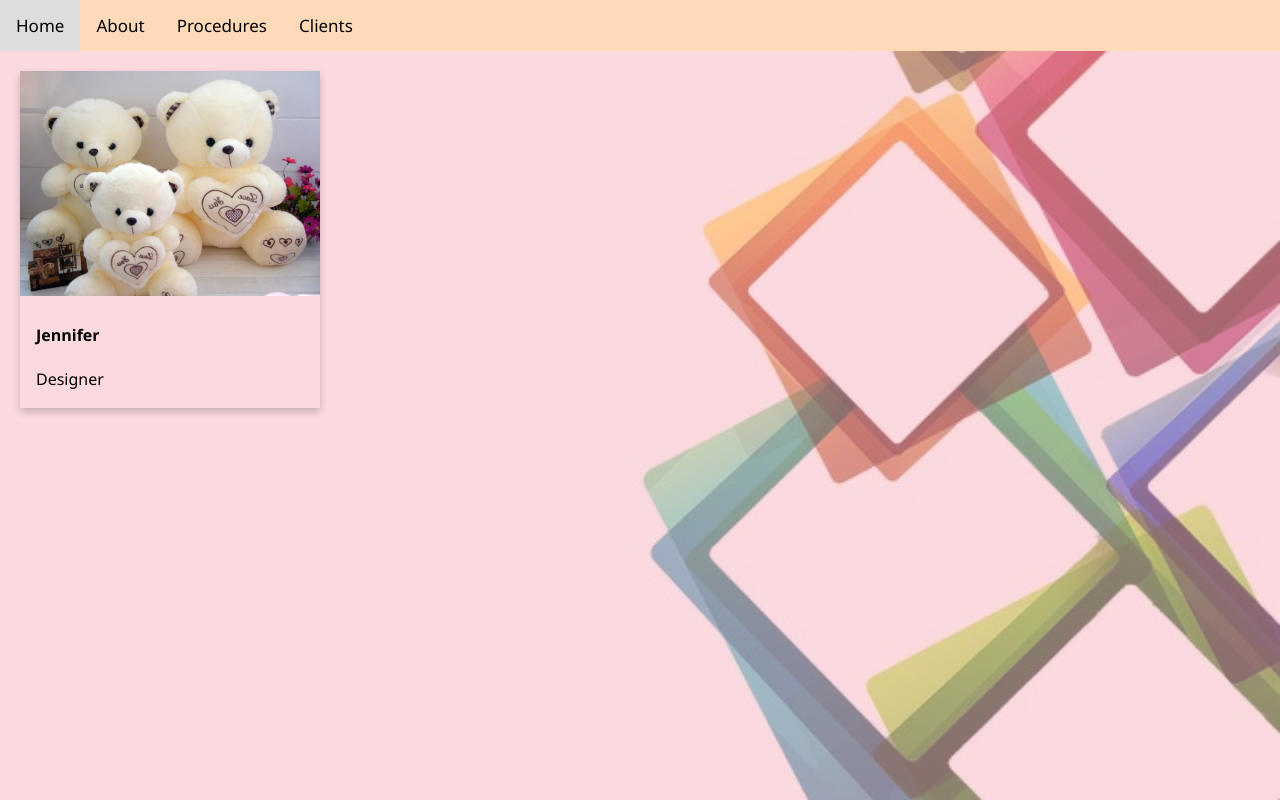
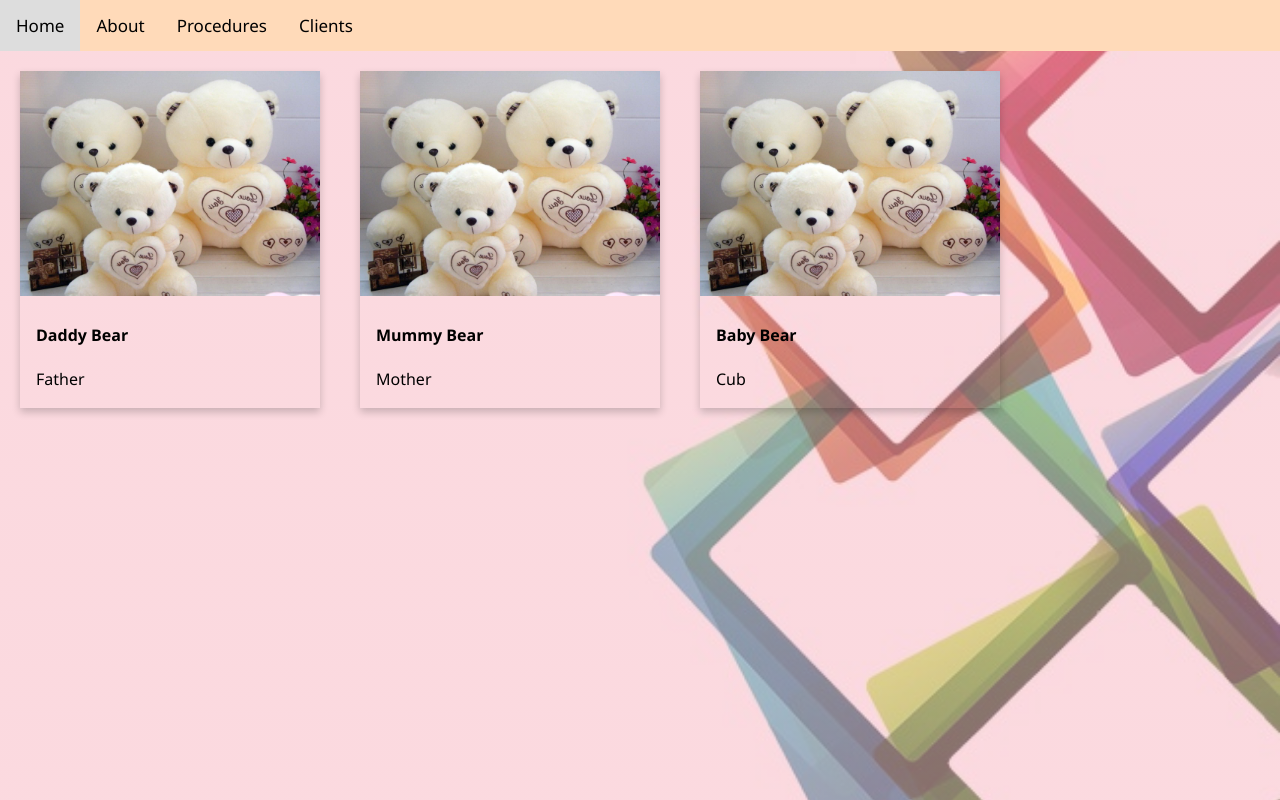
Before and after one commit to jennynzeribe/My-assignment, a plain HTML site: page pages/about.html in a window 1280 px wide. Drawn offline with Linux system fonts and the light colour scheme; files whose address does not match are found by name.

Commit message:
new changes with the cards and admin page

```diff
--- a/CSS/style.css
+++ b/CSS/style.css
@@ -6,6 +6,7 @@ body{
     background-size: cover;
 
 }
+
 header{
     background-color: bisque;
 
@@ -29,11 +30,6 @@ nav a {
 nav a:hover {
     background-color: #ddd;
     color: black;
-}
-
-nav a.active {
-    background-color: #4CAF50;
-    color: white;
 }
 
 #main{
@@ -92,18 +88,22 @@ nav a.active {
     input[type=submit]:hover{
     background:linear-gradient(to bottom,#36caf0 5%,#22abe9 100%)
     }
-    .card {
+    #jenny {
         box-shadow: 0 4px 8px 0 rgba(0,0,0,0.2);
         transition: 0.3s;
         max-width: 300px;
         margin: auto;
         /* text-align: center; */
+        position: relative;
+        top: -600px;
+        left: -400px;
+        font-family: 'Segoe UI', Tahoma, Geneva, Verdana, sans-serif;
     }
 
-    .card:hover {
+    #jenny:hover {
         box-shadow: 0 8px 16px 0 rgba(0,0,0,0.2);
     }
 
-    .container {
+    #container {
         padding: 2px 16px;
     }
--- a/pages/about.css
+++ b/pages/about.css
@@ -1,3 +1,6 @@
+/* body{
+    overflow: scroll;
+} */
 .card {
     box-shadow: 0 4px 8px 0 rgba(0,0,0,0.2);
     /* transition: 0.3s; */
@@ -17,3 +20,21 @@
 .container {
     padding: 2px 16px;
 }
+#card-reader{
+    box-shadow: 0 4px 8px 0 rgba(0,0,0,0.2);
+    max-width: 300px;
+    margin-top: 20px;
+    position: fixed;
+    left: 360px;
+    font-family: 'Segoe UI', Tahoma, Geneva, Verdana, sans-serif;
+}
+#card-reader2{
+
+        box-shadow: 0 4px 8px 0 rgba(0,0,0,0.2);
+        max-width: 300px;
+        margin-top: 20px;
+        position: fixed;
+        left: 700px;
+        font-family: 'Segoe UI', Tahoma, Geneva, Verdana, sans-serif;
+
+}
--- a/pages/about.html
+++ b/pages/about.html
@@ -24,9 +24,24 @@
 <div class="card">
         <img src="../image/teddy.jpg" alt="Avatar" style="width:100%">
         <div class="container">
-          <h4><b>Jennifer</b></h4>
-          <p>Designer</p>
+          <h4><b>Daddy Bear</b></h4>
+          <p>Father</p>
         </div>
       </div>
+
+      <div id="card-reader">
+        <img src="../image/teddy.jpg" alt="Avatar" style="width:100%">
+        <div class="container">
+          <h4><b>Mummy Bear</b></h4>
+          <p>Mother</p>
+        </div>
+      </div>
+      <div id="card-reader2">
+      <img src="../image/teddy.jpg" alt="Avatar" style="width:100%">
+      <div class="container">
+        <h4><b>Baby Bear</b></h4>
+        <p>Cub</p>
+      </div>
+    </div>
 </body>
 </html>
```
Also changed, not shown: index.html (+5 -5 lines), image/IMG_20181112_115954.jpg (added).
